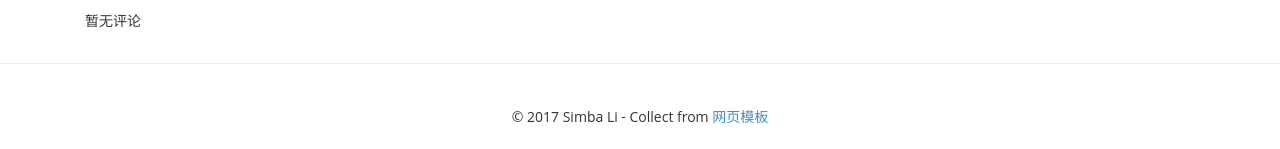
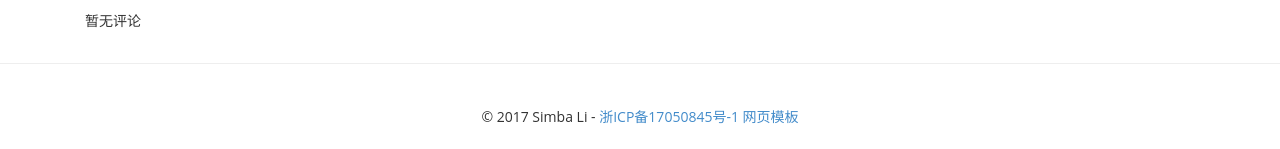
Before and after one commit to francislpx/myblog, a Django app: page /post/11/ in a window 1280 px wide. Shown: the part 1181-1330 px from the top of the page. Run offline with Django 3.2, Linux system fonts and the light colour scheme; data comes from the database, SQL or seed files in the repository; some libraries are stand-ins or nearby versions.

Commit message:
增加备案号

```diff
--- a/templates/layout.html
+++ b/templates/layout.html
@@ -114,7 +114,7 @@
 <div class="container">
     <div class="row">
         <div class="col-md-12 text-center set-foot">
-            &copy 2017 Simba Li - Collect from <a
+            &copy 2017 Simba Li - <a href="http://www.miitbeian.gov.cn/">浙ICP备17050845号-1</a> <a
                 href="http://www.cssmoban.com/" title="网页模板" target="_blank">网页模板</a>
         </div>
     </div>
```
